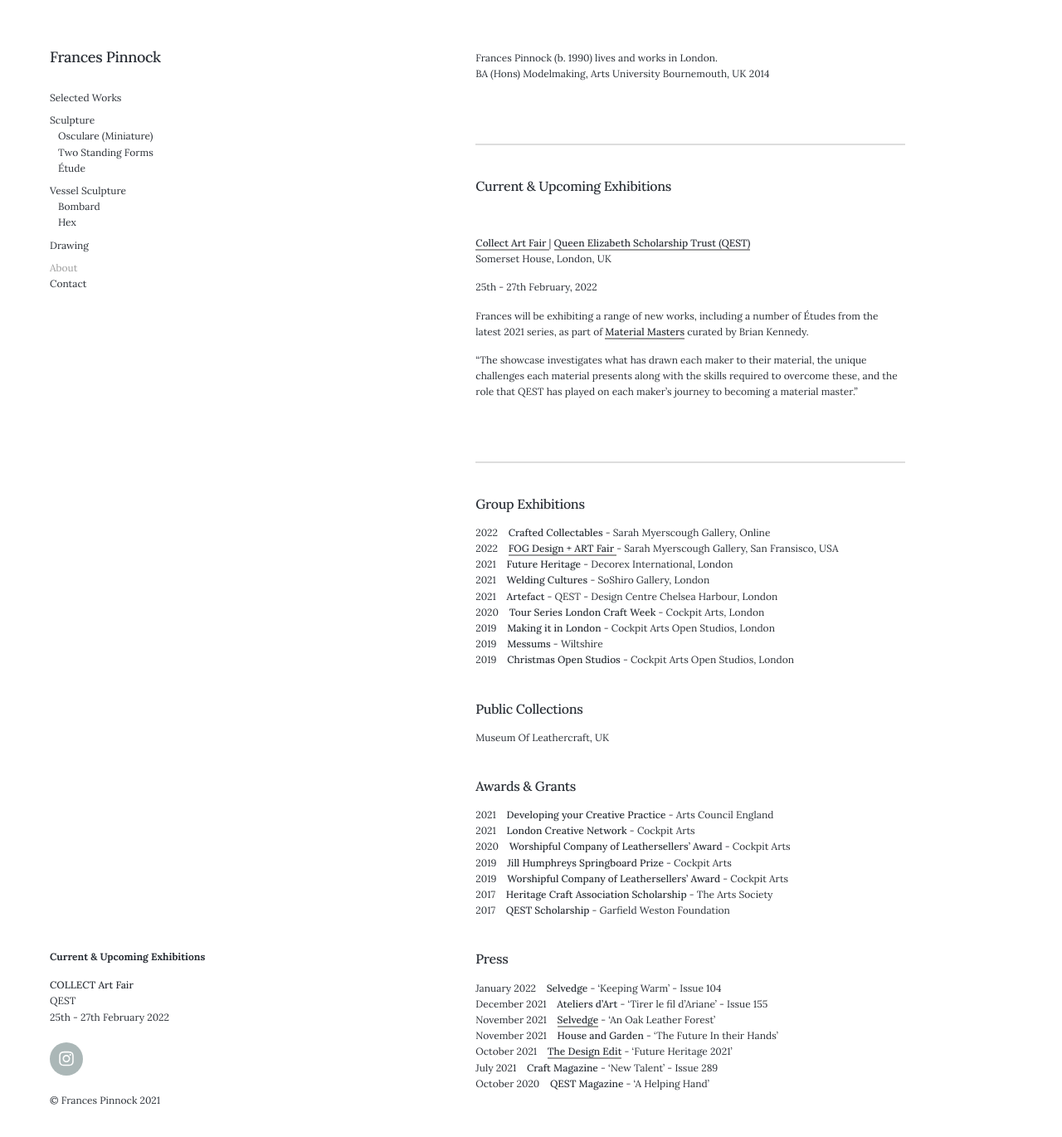
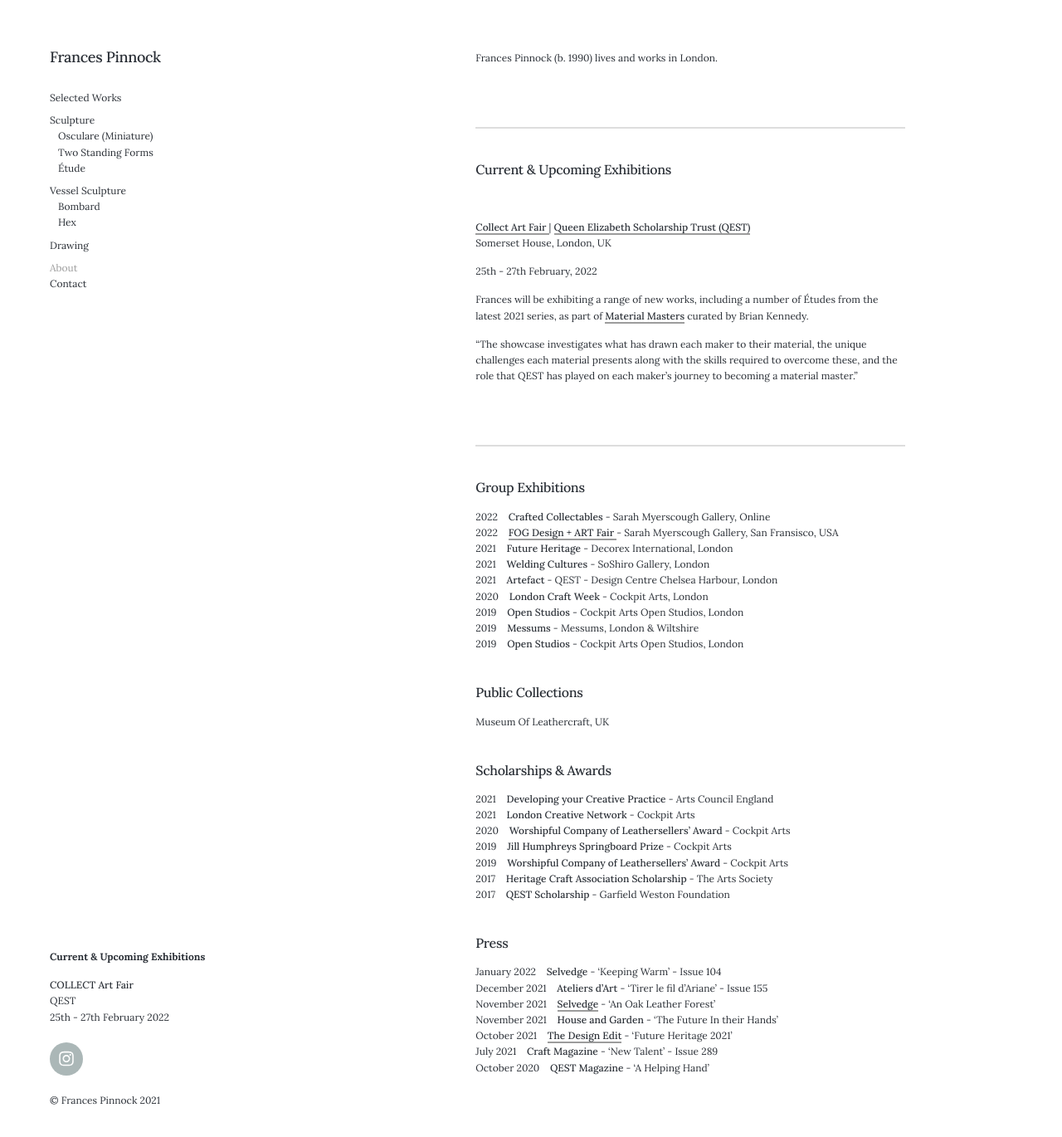
Before and after one commit to francespinnock/francespinnock.github.io, a Jekyll site: the page built from _pages/about.md, in a window 1280 px wide and 1375 px high. Shown: the top 1370 px of the window at 83% size. Built offline with Jekyll 4.4.1, drawn with Linux system fonts in a browser that asks for light colours; nearby versions of some CDN libraries.

Commit message:
Update about.md

```diff
--- a/_pages/about.md
+++ b/_pages/about.md
@@ -4,7 +4,7 @@ subtitle:
 description: About Frances Pinnock
 ---
 Frances Pinnock (b. 1990) lives and works in London.
-BA (Hons) Modelmaking, Arts University Bournemouth, UK 2014
+
 
 <br />
 
@@ -31,16 +31,16 @@ Frances will be exhibiting a range of new works, including a number of Études f
 2021&nbsp;&nbsp;&nbsp; **Future Heritage** - Decorex International, London
 2021&nbsp;&nbsp;&nbsp; **Welding Cultures** - SoShiro Gallery, London
 2021&nbsp;&nbsp;&nbsp; **Artefact** - QEST - Design Centre Chelsea Harbour, London
-2020&nbsp;&nbsp;&nbsp; **Tour Series London Craft Week** - Cockpit Arts, London
-2019&nbsp;&nbsp;&nbsp; **Making it in London** - Cockpit Arts Open Studios, London
-2019&nbsp;&nbsp;&nbsp; **Messums** - Wiltshire
-2019&nbsp;&nbsp;&nbsp; **Christmas Open Studios** - Cockpit Arts Open Studios, London
+2020&nbsp;&nbsp;&nbsp; **London Craft Week** - Cockpit Arts, London
+2019&nbsp;&nbsp;&nbsp; **Open Studios** - Cockpit Arts Open Studios, London
+2019&nbsp;&nbsp;&nbsp; **Messums** - Messums, London & Wiltshire
+2019&nbsp;&nbsp;&nbsp; **Open Studios** - Cockpit Arts Open Studios, London
 
 ## Public Collections
 
 Museum Of Leathercraft, UK
 
-## Awards & Grants
+## Scholarships & Awards
 2021&nbsp;&nbsp;&nbsp; **Developing your Creative Practice** - Arts Council England
 2021&nbsp;&nbsp;&nbsp; **London Creative Network** - Cockpit Arts
 2020&nbsp;&nbsp;&nbsp; **Worshipful Company of Leathersellers’ Award** - Cockpit Arts
```
